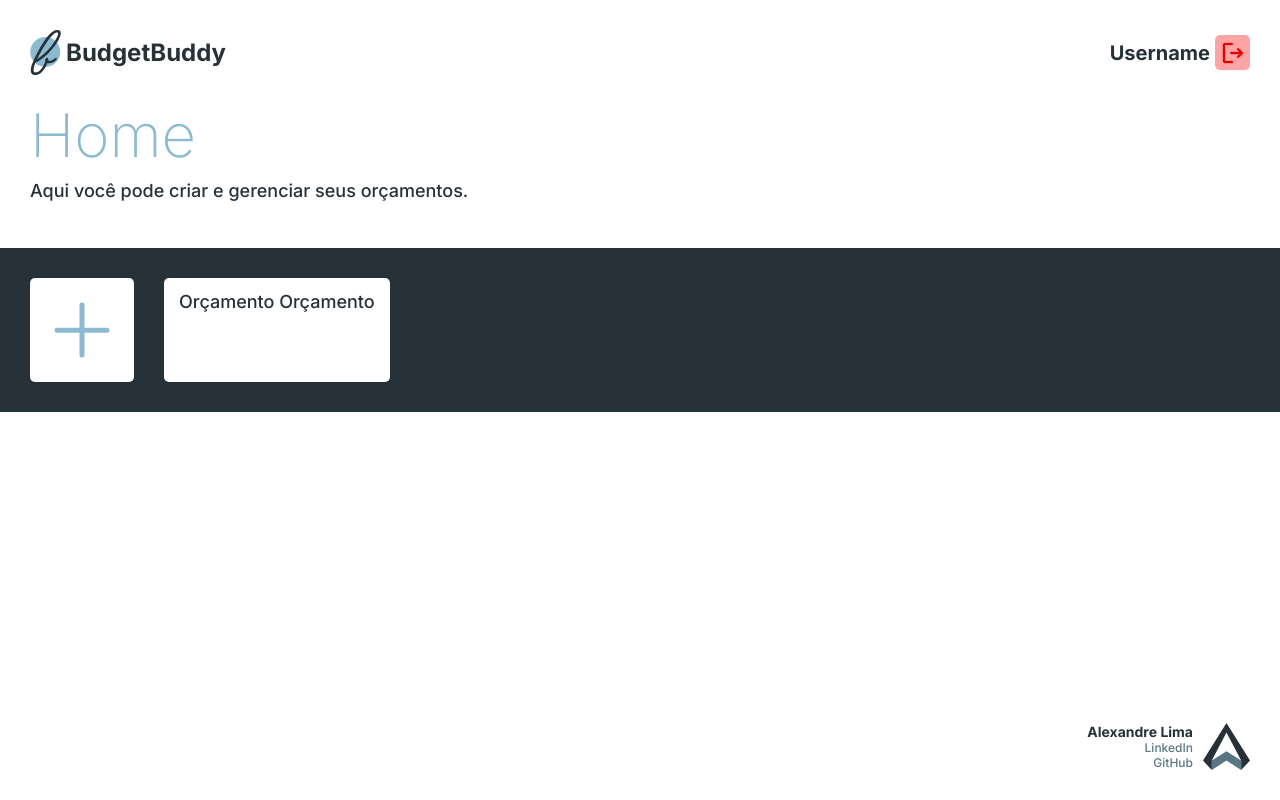
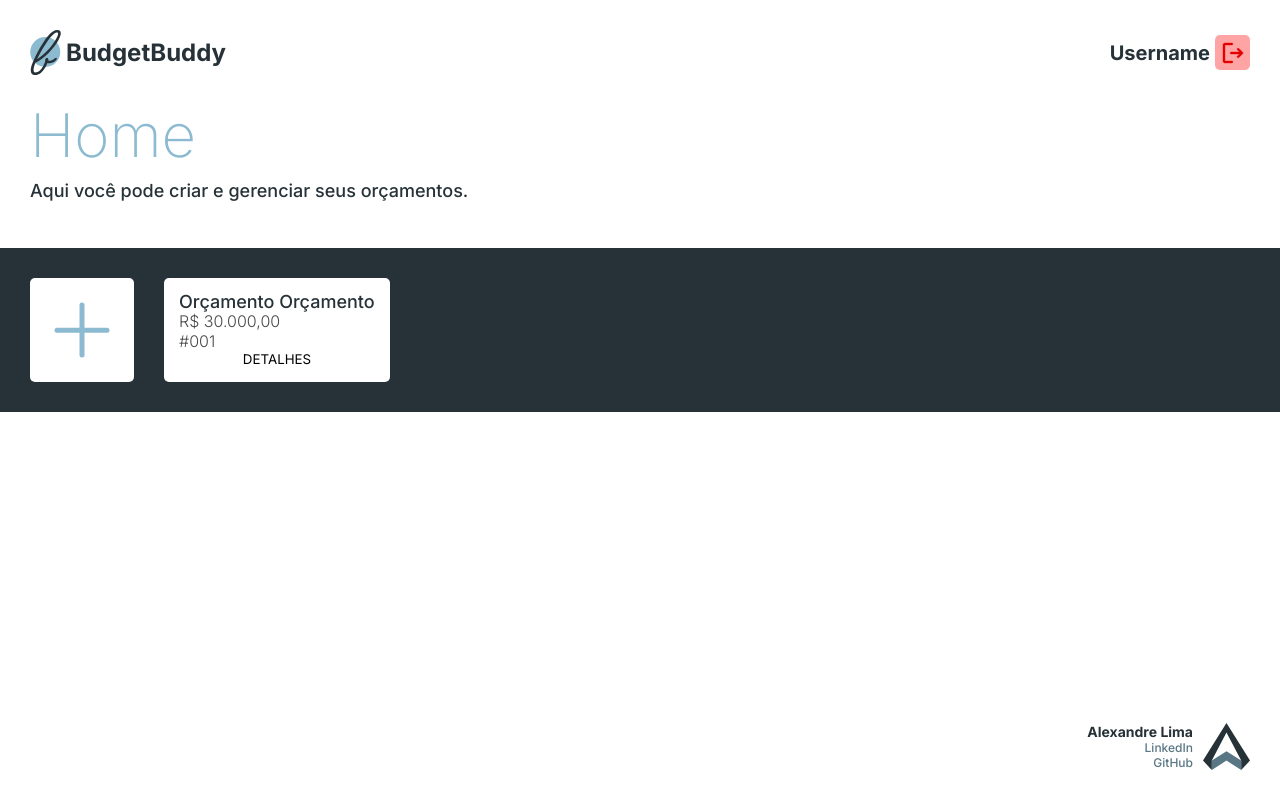
Before and after one commit to alefrrlima/budgetbuddy, a JavaScript app: page /home in a window 1280 px wide. Built offline with nearby package versions, Linux system fonts and the light colour scheme.

Commit message:
Budget component added

```diff
--- a/src/components/Budget/Budget.css
+++ b/src/components/Budget/Budget.css
@@ -4,4 +4,15 @@
    background-color: var(--c2);
    height: 104px;
    width: 226px;
+   display: flex;
+   flex-direction: column;
 }
+
+.budget span {
+   font-size: 1.6rem;
+   font-weight: 300;
+}
+
+.budget button {
+   background-color: var(--c2);
+}
--- a/src/components/Budget/Budget.js
+++ b/src/components/Budget/Budget.js
@@ -1,10 +1,12 @@
 import "./Budget.css"
 
-export default function Budget(){
+export default function Budget(props){
    return(
       <div className="budget">
-         <h4>Orçamento Orçamento</h4>
-
+         <h4>{props.title}</h4>
+         <span>{props.value}</span>
+         <span>{props.id}</span>
+         <button>DETALHES</button>
       </div>
    )
 }
--- a/src/components/BudgetSelector/BudgetSelector.js
+++ b/src/components/BudgetSelector/BudgetSelector.js
@@ -7,7 +7,11 @@ export default function BudgetSelector() {
    return (
       <div className="budgetSelector">
          <NewBudgetButton/>
-         <Budget/>
+         <Budget
+            title="Orçamento Orçamento"
+            value="R$ 30.000,00"
+            id="#001"
+         />
       </div>
    );
 }
--- a/src/styles/global.css
+++ b/src/styles/global.css
@@ -47,6 +47,10 @@ form {
    flex-direction: column;
    margin-bottom: 15px;
    align-items: center;
+}
+
+button {
+   font-family: 'Inter', sans-serif;
 }
 
 span {
```
